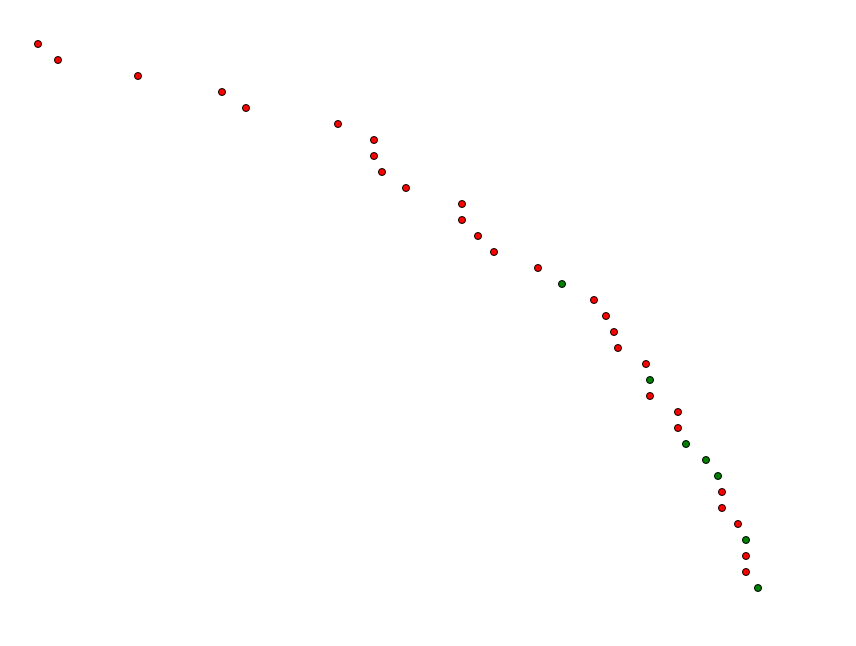
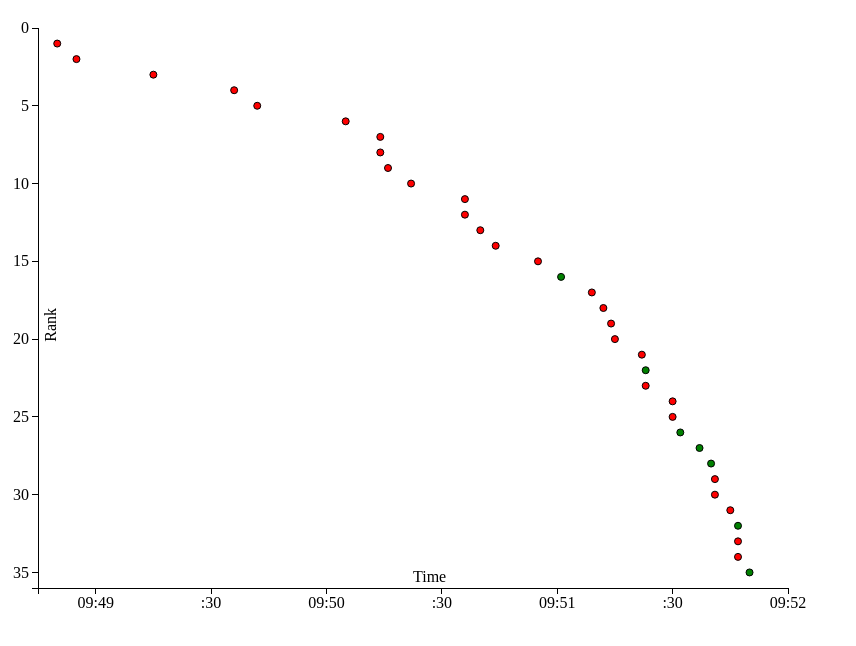
Before and after one commit to joshuahenson/scatterPlot, a plain HTML site: page index.html in a window 1280 px wide. Shown: the whole page, without its empty margins (0-856 px from the left). Drawn offline with nearby package versions, Linux system fonts and the light colour scheme; files that its build step writes are made by us from their sources.

Commit message:
Added axes
Still need to work on x axis ticks

```diff
--- a/css/style.scss
+++ b/css/style.scss
@@ -1,4 +1,10 @@
 // compileExpanded: $1.css
+.axis path,
+.axis line {
+  fill: none;
+  stroke: black;
+  shape-rendering: crispEdges;
+}
 
 .dot {
   stroke: black;
--- a/js/index.js
+++ b/js/index.js
@@ -1,6 +1,8 @@
 /* global d3 */
 
-const margin = { top: 20, right: 10, bottom: 20, left: 10 };
+// todo fix bottom scale
+
+const margin = { top: 20, right: 20, bottom: 20, left: 30 };
 
 const width = 800 - margin.left - margin.right;
 const height = 600 - margin.top - margin.bottom;
@@ -14,12 +16,21 @@ const svg = d3.select('#root')
 
 const buildPlot = (data) => {
   const xScale = d3.time.scale()
-    .domain(d3.extent(data, d => d.DateObj)).nice()
-    .range([0, width]);
+    .domain(d3.extent(data, d => d.DateObj))
+    .range([0, width]).nice();
 
   const yScale = d3.scale.linear()
-    .domain(d3.extent(data, d => d.Place)).nice()
+    .domain([0, data.length + 1])
     .range([0, height]);
+
+  const xAxis = d3.svg.axis()
+    .scale(xScale)
+    .ticks(d3.time.seconds, 30)
+    .orient('bottom');
+
+  const yAxis = d3.svg.axis()
+    .scale(yScale)
+    .orient('left');
 
   svg.selectAll('.dot')
       .data(data)
@@ -29,6 +40,28 @@ const buildPlot = (data) => {
       .attr('cx', d => xScale(d.DateObj))
       .attr('cy', d => yScale(d.Place))
       .style('fill', d => (d.Doping ? 'red' : 'green'));
+
+  svg.append('g')
+      .attr('class', 'axis')
+      .attr('transform', `translate(0, ${height})`)
+      .call(xAxis)
+    .append('text')
+      .attr('class', 'label')
+      .attr('x', width / 2)
+      .attr('y', -6)
+      .style('text-anchor', 'center')
+      .text('Time');
+
+  svg.append('g')
+      .attr('class', 'axis')
+      .call(yAxis)
+    .append('text')
+      .attr('class', 'label')
+      .attr('transform', 'rotate(-90)')
+      .attr('y', 18)
+      .attr('x', -height / 2)
+      .style('text-anchor', 'end')
+      .text('Rank');
 };
 
 const addDateObj = (element) => {
```
